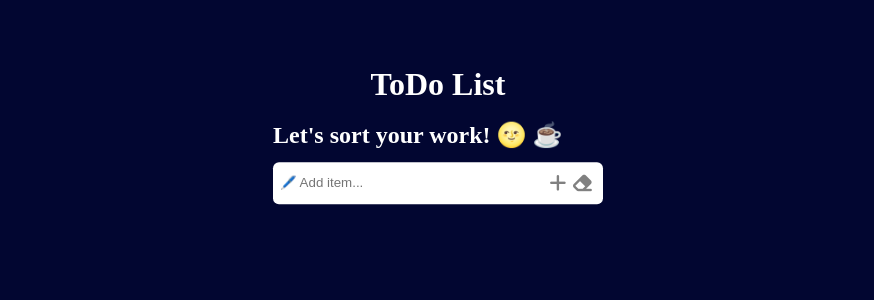
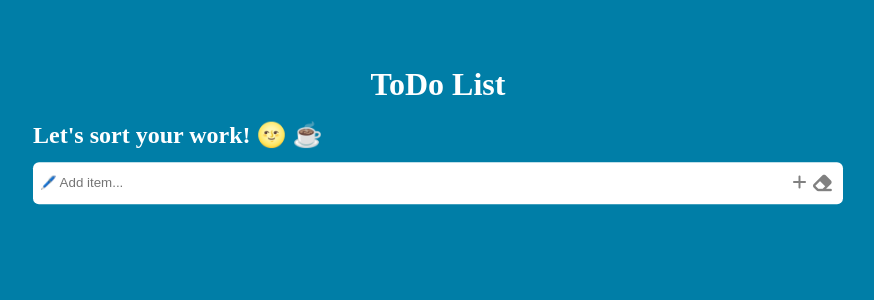
Before and after one commit to syamprakash94/ToDo_List_React, a React (Create React App) app: page / in a window 1280 px wide. Shown: the top 300 px of the page, without its empty margins (202-1076 px from the left). Built offline with nearby package versions, Linux system fonts and the light colour scheme.

Commit message:
third commmit

```diff
--- a/src/App.js
+++ b/src/App.js
@@ -5,24 +5,25 @@ function App() {
   const [toDos, setToDos] = useState([])
   const [toDo, setToDo] = useState('')
 
-  const deleteTask=(index) =>{
+  // to delete a field
+  const deleteTask = (index) => {
     const ask = window.confirm("dlete");
-    if(ask) {
+    if (ask) {
       const test = [...toDos];
-      // const cut = test.slice(index,1)
-      test.splice(index,1)
+      test.splice(index, 1)
       setToDos(test);
-    }else{
-
+    } else {
     }
   }
 
-
+  // to erase the main field
   const eraser = () => {
     setToDo("");
   };
+
   return (
     <div className="app">
+
       <div className="mainHeading">
         <h1>ToDo List</h1>
       </div>
@@ -30,23 +31,30 @@ function App() {
         <br />
         <h2>Let's sort your work! 🌝 ☕ </h2>
       </div>
+
+
       <div className="input">
         <input value={toDo}
           onChange={(e) => setToDo(e.target.value)}
           type="text"
           placeholder="🖊️ Add item..." />
+        <button style={{border:"none", backgroundColor:"white"}} type="submit">
 
           <i onClick={() => setToDos([...toDos, { id: Date.now(), text: toDo, status: false }])} className="fas fa-plus"></i>
+
+        </button>
+
         <i class="fa-solid fa-eraser" onClick={eraser}></i>
       </div>
+
+
       <div className="todos">
-        {toDos.map((obj,index) => {
-
+        {toDos.map((obj, index) => {
           return (<div className="todo">
             <div className="left">
               <input onChange={(e) => {
-                console.log(e.target.value);
-                console.log(obj);
+                // console.log(e.target.value);
+                // console.log(obj);
                 setToDos(toDos.filter(obj2 => {
                   if (obj2.id === obj.id) {
                     obj2.status = e.target.checked
@@ -58,21 +66,13 @@ function App() {
               <p>{obj.text}</p>
             </div>
             <div className="right">
-              <i  className="fas fa-times" onClick={()=> deleteTask(index)}></i>
-
-
-
-
-
+              <i className="fas fa-times" onClick={() => deleteTask(index)}></i>
             </div>
           </div>)
         })}
 
 
-
-
         <div className="input2">
-
           {toDos.map((obj) => {
             if (obj.status) {
               return (
@@ -82,10 +82,6 @@ function App() {
             return null
           })}
         </div>
-
-
-
-
       </div>
     </div>
   );
--- a/src/app.css
+++ b/src/app.css
@@ -4,7 +4,9 @@
 }
 
 body {
-    background-color: #020631;
+  /* background-color: #020631; */
+  background-color: #007ea7;
+  background-image: linear-gradient(315deg, #007ea7 0%, #80ced7 74%);
 }
 
 .app {
@@ -31,7 +33,7 @@
 
 .app .input {
   margin-top: 0.8em;
-    width: 20em;
+  width: 50em;
   height: 2em;
   background-color: white;
   display: flex;
@@ -55,12 +57,14 @@
   color: grey;
   margin-right: 5px;
 }
+
 .app .todos {
   display: flex;
   justify-content: center;
   align-items: center;
   flex-direction: column;
 }
+
 .app .todos .todo {
   margin-top: 0.8em;
   width: 20em;
@@ -72,6 +76,7 @@
   border-radius: 6px;
   padding: 5px;
 }
+
 .app .todos .todo .left {
   display: flex;
   justify-content: flex-start;
```
Lines whose indentation alone changed are shown as unchanged.
